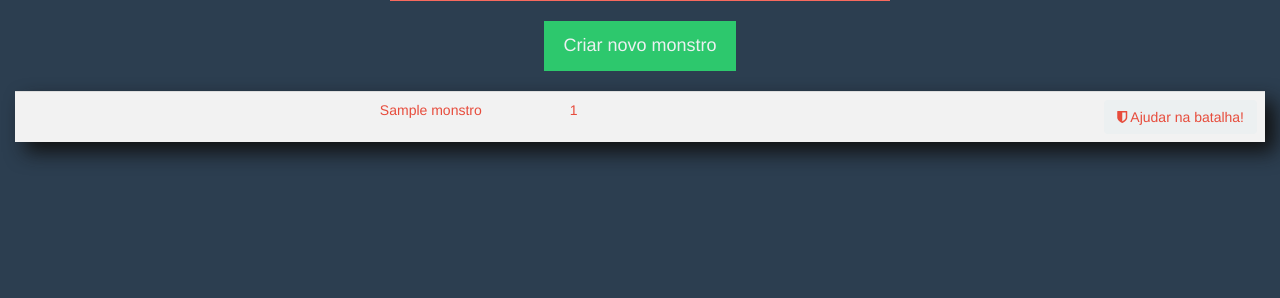
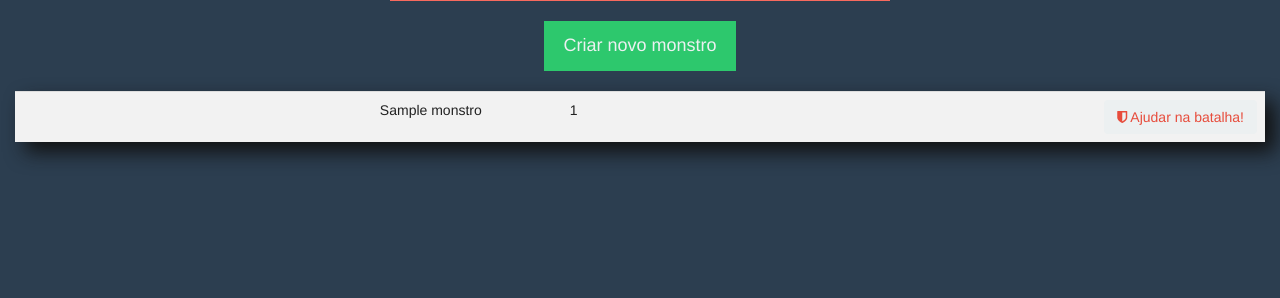
Before and after one commit to Rafael-BP/kill-the-monster, a PHP site: page / in a window 1280 px wide. Shown: the part 300-598 px from the top of the page. Run offline with PHP 8.4, Linux system fonts and the light colour scheme; tables that the repository leaves empty hold one stand-in row (values such as "Sample post"); some libraries are stand-ins or nearby versions.

Commit message:
Alteração no estilo #1

```diff
--- a/assets/estilo.css
+++ b/assets/estilo.css
@@ -78,7 +78,7 @@ h1{
 
 .table-monster{
     background-color: #f2f2f2;
-    color: #e74c3c;
+    color: #222;
     text-align: right;
     box-shadow: 10px 10px 20px #111;
 }
```
